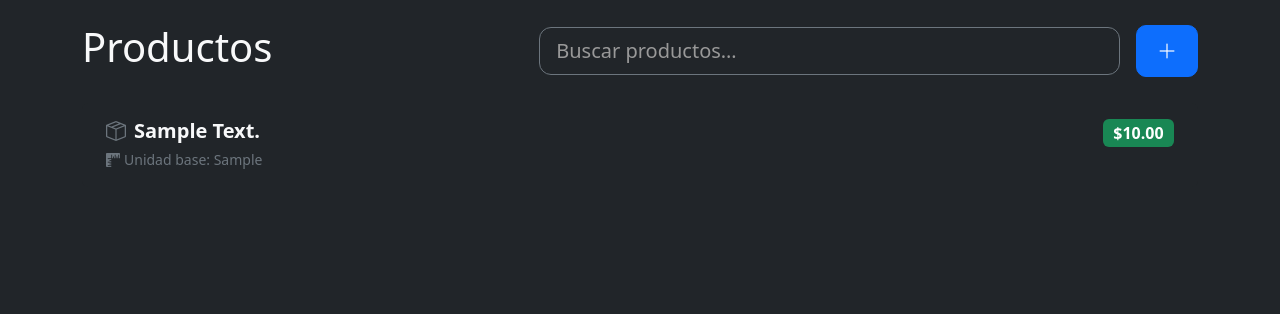
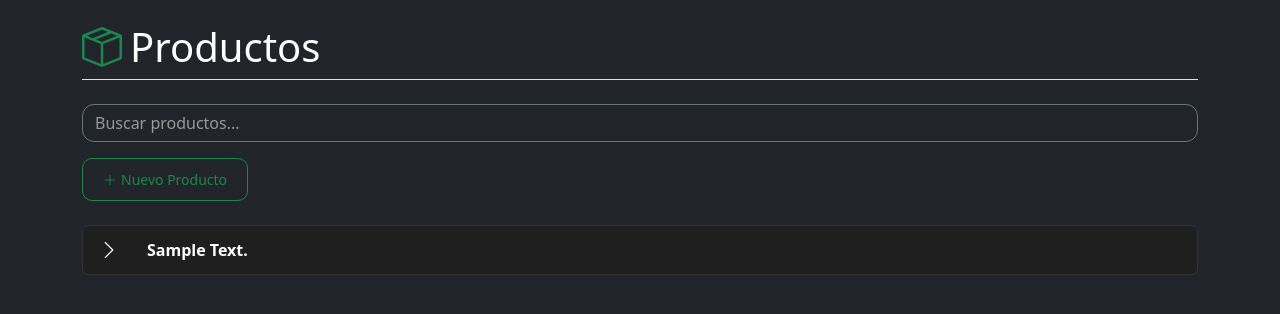
Before and after one commit to mgorno/GranjApp, a Flask app: page /productos/ in a window 1280 px wide. Shown: the part 57-371 px from the top of the page. Run offline with Flask 3, Linux system fonts and the light colour scheme; a database or web service that is not in the repository returns one stand-in record (values such as "Sample title"); some libraries are stand-ins or nearby versions.

Commit message:
tuneo productos

```diff
--- a/templates/productos.html
+++ b/templates/productos.html
@@ -2,52 +2,33 @@
 {% block title %}Productos{% endblock %}
 
 {% block content %}
-<!-- Encabezado: título · buscador · botón + -->
-<div class="d-flex align-items-center mb-4 gap-3 flex-wrap">
-    <h1 class="flex-grow-1">Productos</h1>
+<h1 class="mb-4 text-white border-bottom pb-2" style="font-weight: 500;">
+  <i class="bi bi-box-seam me-2 text-success"></i>Productos
+</h1>
 
-    <!-- Buscador -->
-    <div class="flex-grow-1" style="min-width:240px;">
-        <input type="search" id="buscarProducto"
-            class="form-control form-control-lg bg-dark text-light border-secondary" placeholder="Buscar productos…">
-    </div>
+<!-- Buscador + Botón Nuevo -->
+<div class="d-flex mb-4 gap-3 flex-wrap align-items-center">
+  <input type="search" id="buscarProducto" class="form-control bg-dark text-light border-secondary flex-grow-1" placeholder="Buscar productos...">
 
-    <!-- Botón + que abre el off‑canvas “Nuevo Producto” -->
-    <button class="btn btn-primary btn-lg flex-shrink-0" data-bs-toggle="offcanvas" data-bs-target="#offNuevoProd">
-        <i class="bi bi-plus-lg"></i>
+  <!-- Botón + que abre offcanvas -->
+  <button class="btn btn-sm btn-outline-success flex-shrink-0" data-bs-toggle="offcanvas" data-bs-target="#offNuevoProducto">
+    <i class="bi bi-plus-lg me-1"></i>Nuevo Producto
   </button>
 </div>
 
-<!-- LISTA de productos -->
-<div class="list-group list-group-flush">
-    {% for p in productos %}
-    <div class="list-group-item bg-dark text-light border-secondary rounded mb-2 py-3 px-4 producto-item">
-        <div class="d-flex justify-content-between align-items-center">
-            <h5 class="mb-1 fw-semibold nombre-producto">
-                <i class="bi bi-box-seam text-secondary me-2"></i>{{ p[1] | title }}
+<!-- OFFCANVAS: Nuevo Producto -->
+<div class="offcanvas offcanvas-end bg-dark text-light" tabindex="-1" id="offNuevoProducto">
+  <div class="offcanvas-header border-bottom border-secondary">
+    <h5 class="offcanvas-title">
+      <i class="bi bi-plus-circle me-2 text-success"></i>Nuevo Producto
     </h5>
-            <span class="badge bg-success fs-6">${{ "%.2f"|format(p[3]) }}</span>
-        </div>
-        <small class="text-secondary">
-            <i class="bi bi-rulers me-1"></i>Unidad base: {{ p[2] }}
-        </small>
-    </div>
-    {% endfor %}
-</div>
-
-<!-- OFF‑CANVAS “Nuevo Producto” -->
-<div class="offcanvas offcanvas-end bg-dark text-light" tabindex="-1" id="offNuevoProd">
-    <div class="offcanvas-header border-bottom border-secondary">
-        <h5 class="offcanvas-title"><i class="bi bi-plus-circle me-2"></i>Nuevo Producto</h5>
     <button class="btn-close btn-close-white" data-bs-dismiss="offcanvas"></button>
   </div>
-
   <form action="{{ url_for('productos.nuevo') }}" method="POST" class="offcanvas-body">
     <div class="mb-3">
       <label class="form-label">Descripción</label>
-            <input name="descripcion" class="form-control bg-dark text-light border-secondary" required>
+      <input type="text" name="descripcion" class="form-control bg-dark text-light border-secondary" required>
     </div>
-
     <div class="mb-3">
       <label class="form-label">Unidad base</label>
       <select name="unidad_base" class="form-select bg-dark text-light border-secondary" required>
@@ -56,29 +37,114 @@
         <option value="Cajón">Cajón</option>
       </select>
     </div>
-
-
     <div class="mb-4">
       <label class="form-label">Precio ($)</label>
       <input name="precio" class="form-control bg-dark text-light border-secondary" required>
     </div>
-
-        <button class="btn btn-success w-100"><i class="bi bi-save2 me-1"></i>Guardar</button>
+    <button class="btn btn-success w-100">
+      <i class="bi bi-save2 me-1"></i>Guardar
+    </button>
   </form>
 </div>
+
+<!-- Lista productos -->
+<div class="list-group">
+  {% for p in productos %}
+  <div class="list-group-item list-group-item-dark d-flex align-items-center rounded mb-2">
+    <!-- Botón flecha para abrir/cerrar collapse -->
+    <button class="btn btn-sm btn-toggle-arrow d-flex align-items-center text-white p-0 me-3"
+      data-bs-toggle="collapse" data-bs-target="#collapse{{ p[0] }}" aria-expanded="false" aria-controls="collapse{{ p[0] }}"
+      style="width: 32px; height: 32px; border: none; background: transparent; transition: transform 0.3s;">
+      <i class="bi bi-chevron-right fs-5"></i>
+    </button>
+    <div class="flex-grow-1 fw-semibold">{{ p[1] | title }}</div>
+  </div>
+
+  <div class="collapse mb-3" id="collapse{{ p[0] }}">
+    <form action="{{ url_for('productos.editar', id=p[0]) }}" method="POST" class="bg-dark border border-secondary rounded p-3 text-light">
+      <div class="mb-3">
+        <label class="form-label">Descripción</label>
+        <input type="text" name="descripcion" value="{{ p[1] }}" class="form-control bg-dark text-light border-secondary" readonly required>
+      </div>
+      <div class="mb-3">
+        <label class="form-label">Unidad base</label>
+        <input type="text" name="unidad_base" value="{{ p[2] }}" class="form-control bg-dark text-light border-secondary" readonly required>
+      </div>
+      <div class="mb-4">
+        <label class="form-label">Precio ($)</label>
+        <input type="number" step="0.01" name="precio" value="{{ p[3] }}" class="form-control bg-dark text-light border-secondary" readonly required>
+      </div>
+      <div class="d-flex justify-content-between align-items-center">
+        <button type="button" class="btn btn-sm btn-outline-light btn-editar-campos">
+          <i class="bi bi-pencil-fill me-1"></i>Editar
+        </button>
+        <div>
+          <button type="submit" class="btn btn-sm btn-success d-none btn-guardar">
+            <i class="bi bi-save2 me-1"></i>Guardar
+          </button>
+          <button type="button" class="btn btn-sm btn-secondary d-none btn-cancelar">
+            Cancelar
+          </button>
+          <button type="button" class="btn btn-sm btn-danger ms-2" data-bs-toggle="modal" data-bs-target="#confirmDeleteModal{{ p[0] }}">
+            <i class="bi bi-trash me-1"></i>Borrar
+          </button>
+        </div>
+      </div>
+    </form>
+
+    <!-- Modal eliminar -->
+    <div class="modal fade" id="confirmDeleteModal{{ p[0] }}" tabindex="-1" aria-labelledby="confirmDeleteLabel{{ p[0] }}" aria-hidden="true">
+      <div class="modal-dialog modal-dialog-centered modal-sm">
+        <div class="modal-content bg-dark text-light">
+          <div class="modal-header p-2">
+            <h5 class="modal-title fs-6" id="confirmDeleteLabel{{ p[0] }}">Confirmar eliminación</h5>
+            <button type="button" class="btn-close btn-close-white p-1" data-bs-dismiss="modal" aria-label="Cerrar"></button>
+          </div>
+          <div class="modal-body p-3">
+            ¿Seguro que querés borrar el producto <strong>{{ p[1] }}</strong>?
+          </div>
+          <div class="modal-footer p-2">
+            <button type="button" class="btn btn-secondary btn-sm" data-bs-dismiss="modal">Cancelar</button>
+            <a href="{{ url_for('productos.borrar', id=p[0]) }}" class="btn btn-danger btn-sm">Borrar</a>
+          </div>
+        </div>
+      </div>
+    </div>
+  </div>
+  {% endfor %}
+</div>
+
 {% endblock %}
 
 {% block scripts %}
+{{ super() }}
 <script>
-    document.addEventListener('DOMContentLoaded', () => {
-        /* Filtro en vivo */
-        const busc = document.getElementById('buscarProducto');
-        busc.addEventListener('input', () => {
-            const f = busc.value.toLowerCase().trim();
-            document.querySelectorAll('.producto-item').forEach(it => {
-                const txt = it.querySelector('.nombre-producto').textContent.toLowerCase();
-                it.style.display = txt.includes(f) ? '' : 'none';
+  document.querySelectorAll('.btn-toggle-arrow').forEach(button => {
+    const targetSelector = button.getAttribute('data-bs-target');
+    const collapseEl = document.querySelector(targetSelector);
+    collapseEl.addEventListener('shown.bs.collapse', () => button.style.transform = 'rotate(90deg)');
+    collapseEl.addEventListener('hidden.bs.collapse', () => button.style.transform = 'rotate(0deg)');
+    if (collapseEl.classList.contains('show')) button.style.transform = 'rotate(90deg)';
   });
+
+  document.querySelectorAll('.btn-editar-campos').forEach(btn => {
+    btn.addEventListener('click', () => {
+      const form = btn.closest('form');
+      form.querySelectorAll('input').forEach(input => input.removeAttribute('readonly'));
+      btn.classList.add('d-none');
+      form.querySelector('.btn-guardar').classList.remove('d-none');
+      form.querySelector('.btn-cancelar').classList.remove('d-none');
+    });
+  });
+
+  document.querySelectorAll('.btn-cancelar').forEach(btn => {
+    btn.addEventListener('click', () => {
+      const form = btn.closest('form');
+      form.reset();
+      form.querySelectorAll('input').forEach(input => input.setAttribute('readonly', ''));
+      form.querySelector('.btn-editar-campos').classList.remove('d-none');
+      form.querySelector('.btn-guardar').classList.add('d-none');
+      form.querySelector('.btn-cancelar').classList.add('d-none');
     });
   });
 </script>
```
Lines whose indentation alone changed are shown as unchanged.
